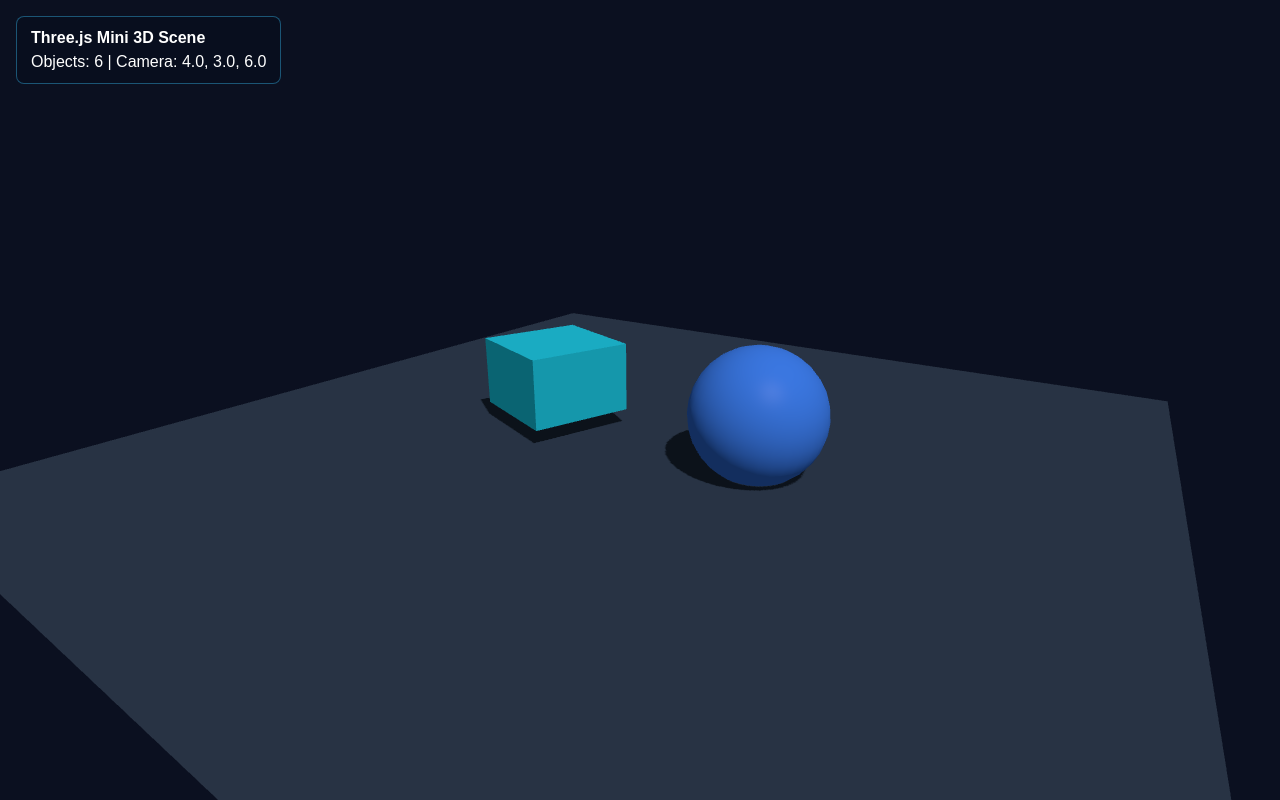
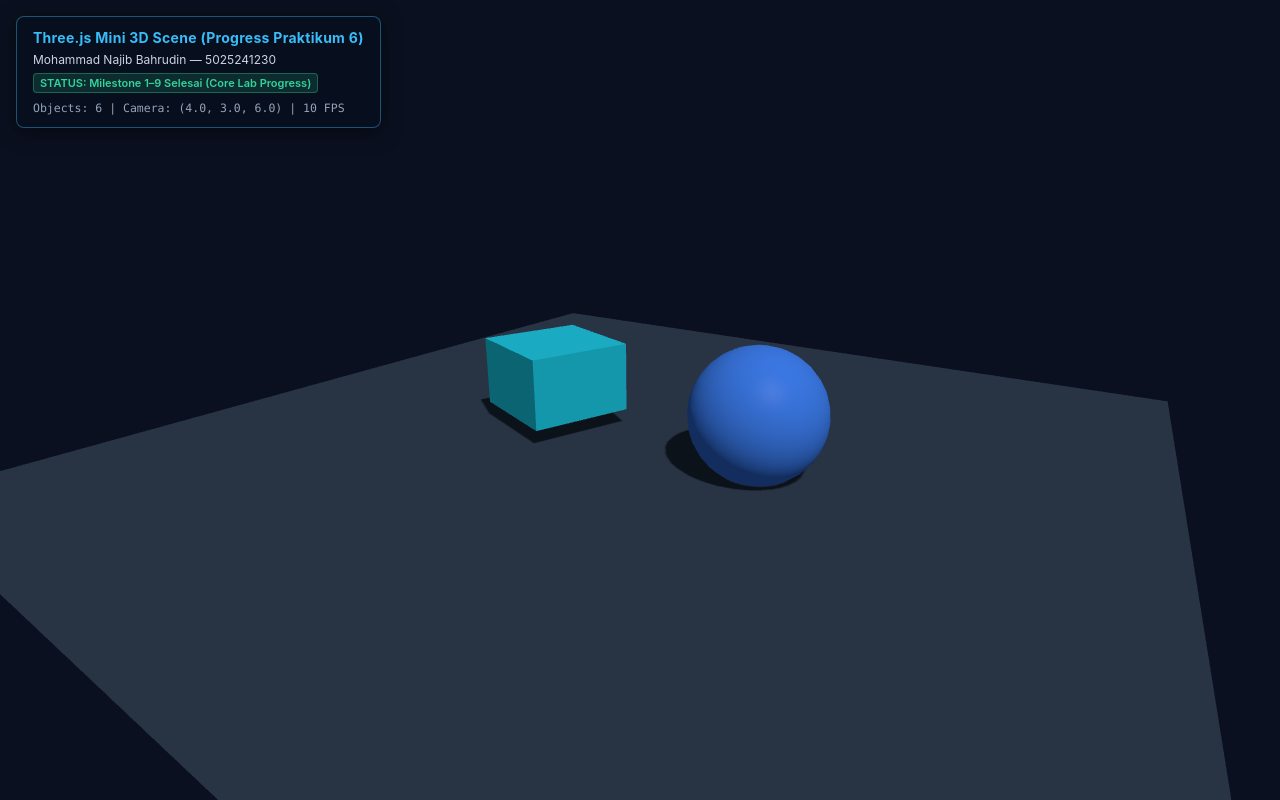
Before and after one commit to najibhrd25/Grafika-Komputer, a website built with Vite: page index.html in a window 1280 px wide. Built offline with nearby package versions, Linux system fonts and the light colour scheme; animation ran at ten frames a second.

Commit message:
feat(progress): sesuaikan branch progress dengan Milestone 1-10 (2 shapes: Cube & Sphere, Ground, Lighting, Shadow) dan update README progress

```diff
--- a/index.html
+++ b/index.html
@@ -3,13 +3,16 @@
 <head>
   <meta charset="UTF-8" />
   <meta name="viewport" content="width=device-width, initial-scale=1.0" />
-  <title>Three.js Mini 3D Scene</title>
+  <title>Three.js Mini 3D Scene — Progress Praktikum 6</title>
+  <link rel="stylesheet" href="/src/style.css" />
 </head>
 <body>
   <div id="app">
     <div id="hud">
-      <strong>Three.js Mini 3D Scene</strong>
-      <span id="info">Loading...</span>
+      <strong>Three.js Mini 3D Scene (Progress Praktikum 6)</strong>
+      <span id="student">Mohammad Najib Bahrudin — 5025241230</span>
+      <span id="milestone-badge">STATUS: Milestone 1–9 Selesai (Core Lab Progress)</span>
+      <span id="info">Loading scene...</span>
     </div>
   </div>
   <script type="module" src="/src/main.js"></script>
--- a/src/main.js
+++ b/src/main.js
@@ -2,18 +2,22 @@ import * as THREE from 'three';
 import './style.css';
 
 const app = document.getElementById('app');
+const info = document.getElementById('info');
 
-// Scene
+// ----------------------------------------------------------------------
+// 1. Scene & Setup (Milestone 1 & 2)
+// ----------------------------------------------------------------------
 const scene = new THREE.Scene();
 scene.background = new THREE.Color(0x0b1020);
 
-// Viewport sizes
 const sizes = {
   width: window.innerWidth,
   height: window.innerHeight,
 };
 
-// PerspectiveCamera
+// ----------------------------------------------------------------------
+// 2. Camera (Milestone 2)
+// ----------------------------------------------------------------------
 const camera = new THREE.PerspectiveCamera(
   60,
   sizes.width / sizes.height,
@@ -24,51 +28,76 @@ camera.position.set(4, 3, 6);
 camera.lookAt(0, 0.5, 0);
 scene.add(camera);
 
-// WebGLRenderer
+// ----------------------------------------------------------------------
+// 3. WebGLRenderer (Milestone 2 & 8: Shadow Enabled)
+// ----------------------------------------------------------------------
 const renderer = new THREE.WebGLRenderer({ antialias: true });
-renderer.shadowMap.enabled = true;
+renderer.shadowMap.enabled = true; // Milestone 8
+renderer.shadowMap.type = THREE.PCFSoftShadowMap;
 renderer.setSize(sizes.width, sizes.height);
 renderer.setPixelRatio(Math.min(window.devicePixelRatio, 2));
 app.appendChild(renderer.domElement);
 
-// Cube dengan MeshBasicMaterial
+// ----------------------------------------------------------------------
+// 4. Geometri Objek — Shape 1: Cube (Milestone 3 & 4: Transform)
+// ----------------------------------------------------------------------
 const cubeGeometry = new THREE.BoxGeometry(1, 1, 1);
-const cubeMaterial = new THREE.MeshLambertMaterial({ color: 0x22d3ee });
+const cubeMaterial = new THREE.MeshLambertMaterial({
+  color: 0x22d3ee, // Cyan
+});
 const cube = new THREE.Mesh(cubeGeometry, cubeMaterial);
-// Transform Cube (position, rotation, scale)
+
+// Transformasi objek (Milestone 4)
 cube.position.set(-1.2, 0.6, 0);
 cube.rotation.y = Math.PI / 4;
 cube.scale.set(1.2, 0.8, 1.2);
 
+// Shadow caster (Milestone 8)
 cube.castShadow = true;
 scene.add(cube);
 
-// Sphere dengan MeshPhongMaterial (merespons lighting)
+// ----------------------------------------------------------------------
+// 5. Geometri Objek — Shape 2: Sphere (Milestone 5)
+// ----------------------------------------------------------------------
 const sphereGeometry = new THREE.SphereGeometry(0.7, 32, 16);
 const sphereMaterial = new THREE.MeshPhongMaterial({
-  color: 0x4488ff,
+  color: 0x4488ff, // Biru
   shininess: 60,
 });
 const sphere = new THREE.Mesh(sphereGeometry, sphereMaterial);
 sphere.position.set(1.4, 0.75, 0);
+
+// Shadow caster (Milestone 8)
 sphere.castShadow = true;
 scene.add(sphere);
 
-// Ground dengan PlaneGeometry horizontal
+// ----------------------------------------------------------------------
+// 6. Ground — PlaneGeometry (Milestone 6)
+// ----------------------------------------------------------------------
 const groundGeometry = new THREE.PlaneGeometry(10, 10);
-groundGeometry.rotateX(-Math.PI / 2);
-const groundMaterial = new THREE.MeshLambertMaterial({ color: 0x334155 });
+groundGeometry.rotateX(-Math.PI / 2); // Rotasi horizontal
+const groundMaterial = new THREE.MeshLambertMaterial({
+  color: 0x334155, // Slate Grey
+});
 const ground = new THREE.Mesh(groundGeometry, groundMaterial);
+
+// Shadow receiver (Milestone 8)
 ground.receiveShadow = true;
 scene.add(ground);
 
-// Lighting: AmbientLight & DirectionalLight
+// ----------------------------------------------------------------------
+// 7. Lighting (Milestone 7 & 8)
+// ----------------------------------------------------------------------
+// AmbientLight (Pencahayaan dasar seluruh scene)
 const ambientLight = new THREE.AmbientLight(0xffffff, 0.35);
 scene.add(ambientLight);
 
+// DirectionalLight (Cahaya terarah penghasil bayangan)
 const directionalLight = new THREE.DirectionalLight(0xffffff, 2.0);
 directionalLight.position.set(3, 5, 2);
 directionalLight.castShadow = true;
+
+// Konfigurasi shadow camera & map size (Milestone 8)
 directionalLight.shadow.mapSize.set(1024, 1024);
 directionalLight.shadow.camera.left = -5;
 directionalLight.shadow.camera.right = 5;
@@ -78,42 +107,65 @@ directionalLight.shadow.camera.near = 0.5;
 directionalLight.shadow.camera.far = 20;
 scene.add(directionalLight);
 
-// Animation loop dengan delta time
+// ----------------------------------------------------------------------
+// 8. Animation Loop dengan Delta Time (Milestone 9)
+// ----------------------------------------------------------------------
 const clock = new THREE.Clock();
 let elapsed = 0;
+let frameCount = 0;
+let lastFpsTime = performance.now();
+let fps = 60;
 
-function animate() {
+function updateHUD() {
+  if (info) {
+    info.textContent = `Objects: ${scene.children.length} | Camera: (${camera.position.x.toFixed(1)}, ${camera.position.y.toFixed(1)}, ${camera.position.z.toFixed(1)}) | ${fps} FPS`;
+  }
+}
+
+function animate(currentTime) {
   requestAnimationFrame(animate);
 
+  // Delta time untuk kecepatan independen frame-rate
   const delta = Math.min(clock.getDelta(), 0.05);
   elapsed += delta;
 
+  // Hitung FPS sederhana
+  frameCount++;
+  if (currentTime - lastFpsTime >= 500) {
+    fps = Math.round((frameCount * 1000) / (currentTime - lastFpsTime));
+    frameCount = 0;
+    lastFpsTime = currentTime;
+  }
+
+  // Rotasi kontinu objek
   cube.rotation.y += 0.8 * delta;
   sphere.rotation.y += 0.5 * delta;
+
+  // Gerak melayang sinusoidal pada bola
   sphere.position.y = 0.75 + Math.sin(elapsed * 2.0) * 0.15;
 
+  // Update HUD status
   updateHUD();
+
+  // Render scene
   renderer.render(scene, camera);
 }
 
-animate();
+// Jalankan animasi loop
+animate(performance.now());
 
-// Responsive Rendering
+// ----------------------------------------------------------------------
+// 9. Responsive Rendering (Milestone 10)
+// ----------------------------------------------------------------------
 window.addEventListener('resize', () => {
   sizes.width = window.innerWidth;
   sizes.height = window.innerHeight;
 
+  // Perbarui rasio aspek kamera & matriks proyeksi
   camera.aspect = sizes.width / sizes.height;
   camera.updateProjectionMatrix();
 
+  // Perbarui ukuran renderer & pixel ratio
   renderer.setSize(sizes.width, sizes.height);
   renderer.setPixelRatio(Math.min(window.devicePixelRatio, 2));
 });
-
-// Update HUD sederhana
-const info = document.getElementById('info');
-function updateHUD() {
-  if (info) {
-    info.textContent = `Objects: ${scene.children.length} | Camera: ${camera.position.x.toFixed(1)}, ${camera.position.y.toFixed(1)}, ${camera.position.z.toFixed(1)}`;
-  }
-}
--- a/src/style.css
+++ b/src/style.css
@@ -12,7 +12,8 @@ body {
 
 body {
   background: #050816;
-  font-family: Arial, sans-serif;
+  font-family: -apple-system, BlinkMacSystemFont, "Segoe UI", Roboto, Helvetica, Arial, sans-serif;
+  color: #f1f5f9;
 }
 
 #app {
@@ -32,12 +33,47 @@ canvas {
   z-index: 10;
   top: 16px;
   left: 16px;
-  display: grid;
+  display: flex;
+  flex-direction: column;
   gap: 6px;
-  padding: 12px 14px;
+  padding: 12px 16px;
   color: white;
-  background: rgba(8, 15, 30, 0.78);
+  background: rgba(8, 15, 30, 0.85);
+  backdrop-filter: blur(8px);
+  -webkit-backdrop-filter: blur(8px);
   border: 1px solid rgba(56, 189, 248, 0.4);
   border-radius: 8px;
+  box-shadow: 0 4px 20px rgba(0, 0, 0, 0.5);
+  font-size: 13px;
   pointer-events: none;
 }
+
+#hud strong {
+  font-size: 14px;
+  color: #38bdf8;
+  letter-spacing: 0.02em;
+}
+
+#student {
+  font-size: 12px;
+  color: #cbd5e1;
+}
+
+#milestone-badge {
+  display: inline-block;
+  font-size: 11px;
+  font-weight: 600;
+  color: #34d399;
+  background: rgba(52, 211, 153, 0.15);
+  border: 1px solid rgba(52, 211, 153, 0.35);
+  padding: 2px 6px;
+  border-radius: 4px;
+  width: fit-content;
+}
+
+#info {
+  font-family: "SFMono-Regular", Consolas, "Liberation Mono", Menlo, monospace;
+  font-size: 11.5px;
+  color: #94a3b8;
+  margin-top: 2px;
+}
```
Also changed, not shown: README.md, screenshot.png.
